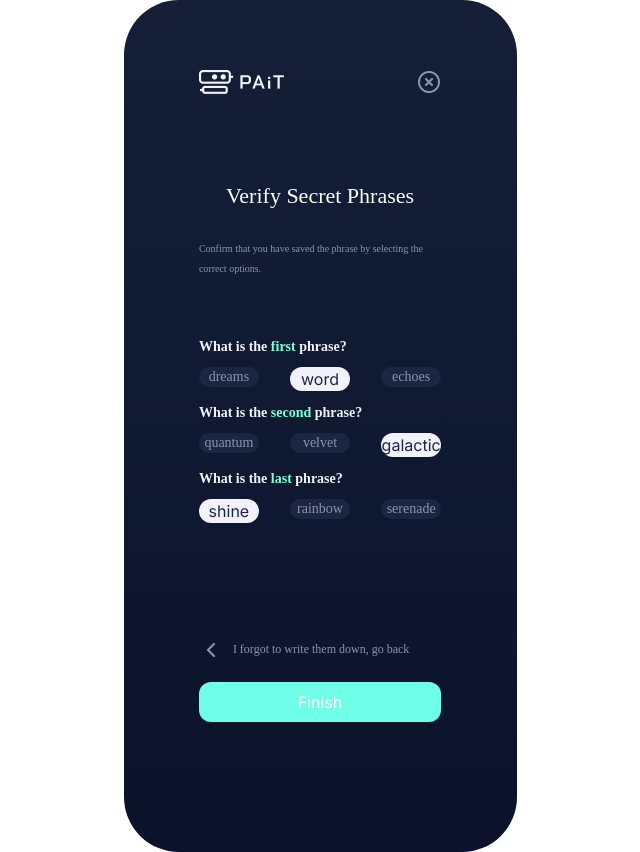
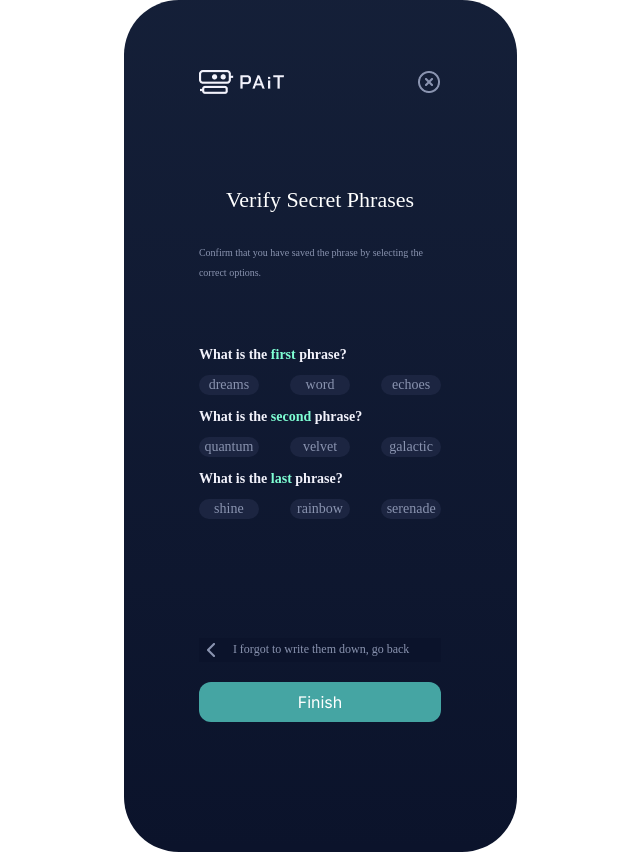
Before and after one commit to MorrisMacharia/PAiT, a Next.js app: page /VerifyPhrases in a window 1280 px wide. Shown: the whole page, without its empty margins (320-960 px from the left). Built offline with nearby package versions, Linux system fonts and the light colour scheme.

Commit message:
new changes on cancel button

```diff
--- a/src/app/Connectwallet/page.css
+++ b/src/app/Connectwallet/page.css
@@ -25,6 +25,10 @@ body {
   align-items: center;
   gap: 10px;
   flex-shrink: 0;
+}
+.circle{
+  background-color: transparent;
+  border: none;
 }
 .panel{
   width: 242.25px;
--- a/src/app/CreateNewWallet/page.css
+++ b/src/app/CreateNewWallet/page.css
@@ -32,6 +32,10 @@ body {
   justify-content: space-between;
   align-items: center;
   align-self: stretch;
+}
+.circle2{
+  border: none;
+  background-color: transparent;
 }
 .description2 {
   display: flex;
--- a/src/app/Newwallet/page.js
+++ b/src/app/Newwallet/page.js
@@ -17,6 +17,10 @@ const Newwallet = () => {
     }, 5000);
   };
 
+  const handleBackClick = () => {
+    router.back();
+  };
+
   return (
     <div className="creation2">
       <div className="cont1">
@@ -28,7 +32,7 @@ const Newwallet = () => {
               </div>
             </Link>
 
-            <div className="cirle">
+            <div className="cirle" onClick={handleBackClick}>
               <Image src="/circle-x.png" alt="logo" width={24} height={24} />
             </div>
           </div>
--- a/src/app/Verify/page.css
+++ b/src/app/Verify/page.css
@@ -32,6 +32,10 @@ body {
     display: flex;
     flex-direction: column;
     justify-content: space-between;
+}
+.circle3{
+  border: none;
+  background-color: transparent;
 }
 .top4 {
   display: flex;
@@ -132,15 +136,21 @@ body {
     align-self: stretch;
 }
 .actions2 {
+  height: 200px;
     display: flex;
-    padding-bottom: 30px;
+    /* padding-bottom: 30px; */
     flex-direction: column;
     justify-content: flex-end;
     align-items: center;
     gap: var(--sds-size-space-400);
+    flex: 1 0 0;
     align-self: stretch;
   }
+  .sav{
+    text-decoration: none;
+  }
 .saved1{
+  width: 242px;
   color: white;
   display: flex;
   padding-bottom: 30px;
--- a/src/app/VerifyPhrases/page.css
+++ b/src/app/VerifyPhrases/page.css
@@ -14,6 +14,10 @@ body {
         rgba(58, 80, 107, 0) 100%
       ),
       var(--Background, #0b132b);
+  }
+  .circle3{
+    background-color: transparent;
+    border: none;
   }
   .cont3 {
     display: flex;
@@ -150,6 +154,7 @@ gap: 30px;
       align-self: stretch;
     }
   .saved1{
+    width: 242px;
       color: white;
       display: flex;
       padding-bottom: 30px;
@@ -161,9 +166,14 @@ gap: 30px;
       align-self: stretch;
       border: none;
       border-radius: var(--Corner-Medium, 12px);
-      background: #6fffe9;
+      background: #45A5A3;
+  }
+  .sav{
+    text-decoration: none;
   }
   .forgot{
+    border: none;
+    background-color: #0b132b;
       display: flex;
   padding: var(--sds-size-space-0);
   align-items: center;
--- a/src/app/VerifyPhrases/page.js
+++ b/src/app/VerifyPhrases/page.js
@@ -1,9 +1,18 @@
+"use client";
+
 import React from "react";
 import Image from "next/image";
 import "./page.css";
 import Link from "next/link";
+import { useRouter } from "next/navigation";
 
 const VerifyPhrases = () => {
+  const router = useRouter();
+
+  const handleBackClick = () => {
+    router.back();
+  };
+
   return (
     <div className="creation4">
       <div className="cont3">
@@ -14,10 +23,9 @@ const VerifyPhrases = () => {
                 <Image src="/logo.png" alt="logo" width={86} height={24} />
               </div>
             </Link>
-
-            <div className="cirle3">
-              <Image src="/circle-x.png" alt="logo" width={24} height={24} />
-            </div>
+            <button className="circle3" onClick={handleBackClick}>
+              <Image src="/circle-x.png" alt="back" width={24} height={24} />
+            </button>
           </div>
           <div className="description3">
             <div className="sec">Verify Secret Phrases</div>
@@ -35,15 +43,14 @@ const VerifyPhrases = () => {
                 <div className="op1">
                   <div className="word">dreams</div>
                 </div>
-                <div className="op2">
-                  <div className="word2">word</div>
+                <div className="op1">
+                  <div className="word">word</div>
                 </div>
                 <div className="op1">
                   <div className="word">echoes</div>
                 </div>
               </div>
             </div>
-
             <div className="q1">
               <div className="what">
                 What is the <span className="styled-span">second</span> phrase?
@@ -55,19 +62,18 @@ const VerifyPhrases = () => {
                 <div className="op1">
                   <div className="word">velvet</div>
                 </div>
-                <div className="op2">
-                  <div className="word2">galactic</div>
+                <div className="op1">
+                  <div className="word">galactic</div>
                 </div>
               </div>
             </div>
-
             <div className="q1">
               <div className="what">
                 What is the <span className="styled-span">last</span> phrase?
               </div>
               <div className="options">
-                <div className="op2">
-                  <div className="word2">shine</div>
+                <div className="op1">
+                  <div className="word">shine</div>
                 </div>
                 <div className="op1">
                   <div className="word">rainbow</div>
@@ -78,9 +84,8 @@ const VerifyPhrases = () => {
               </div>
             </div>
           </div>
-
           <div className="actions">
-            <div className="forgot">
+            <button className="forgot" onClick={handleBackClick}>
               <div>
                 <Image
                   src="/chevron-left.png"
@@ -90,9 +95,11 @@ const VerifyPhrases = () => {
                 />
               </div>
               <div className="write">I forgot to write them down, go back</div>
-            </div>
+            </button>
             <div className="actions2">
-              <button className="saved1">Finish</button>
+              <Link className="sav" href="/Homewallet">
+                <button className="saved1">Finish</button>
+              </Link>
             </div>
           </div>
         </div>
```
Also changed, not shown: src/app/Connectwallet/page.js (+12 -14 lines), src/app/CreateNewWallet/page.js (+13 -9 lines), src/app/Verify/page.js (+14 -12 lines). Lines whose indentation alone changed are shown as unchanged.
